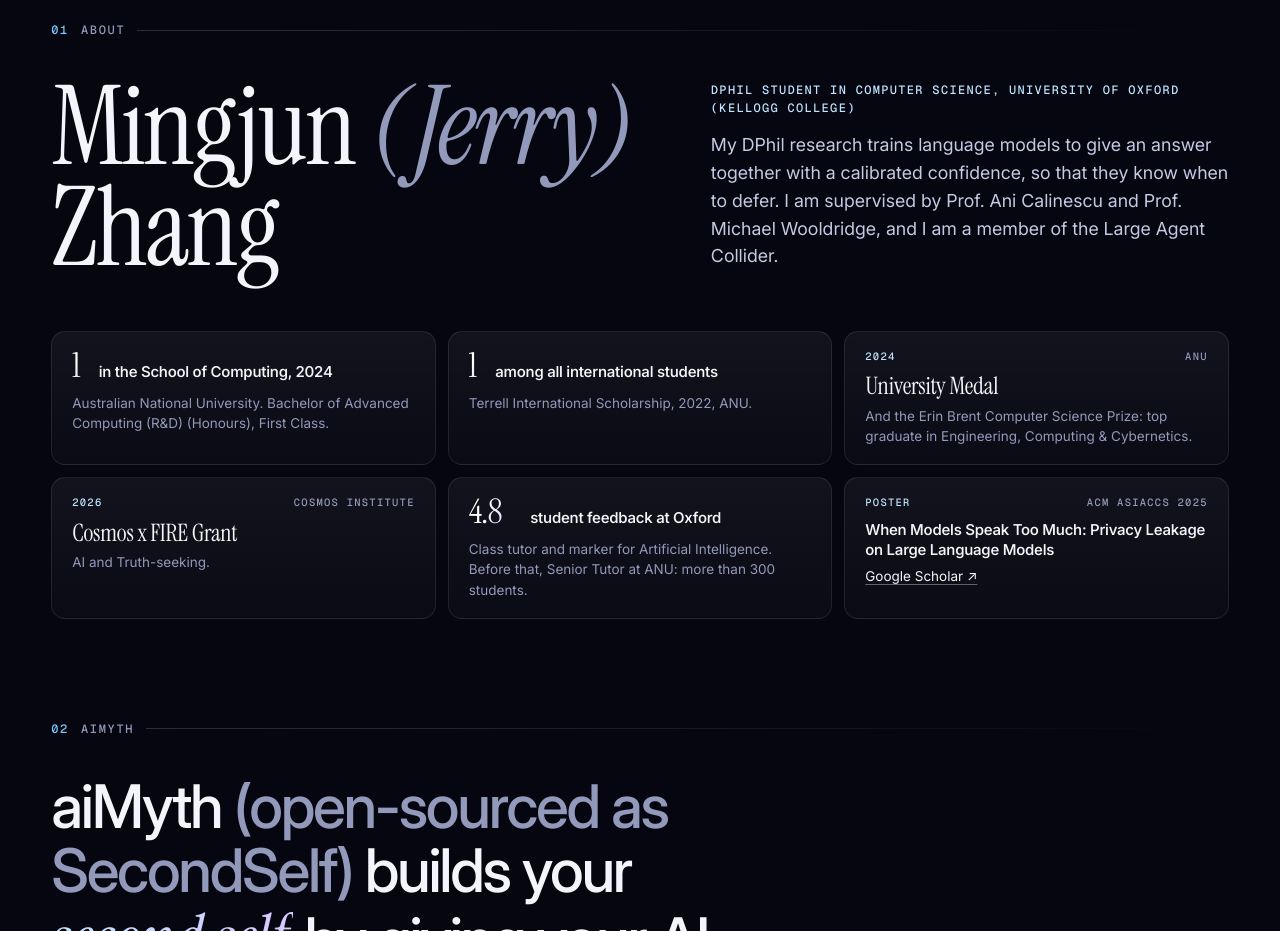
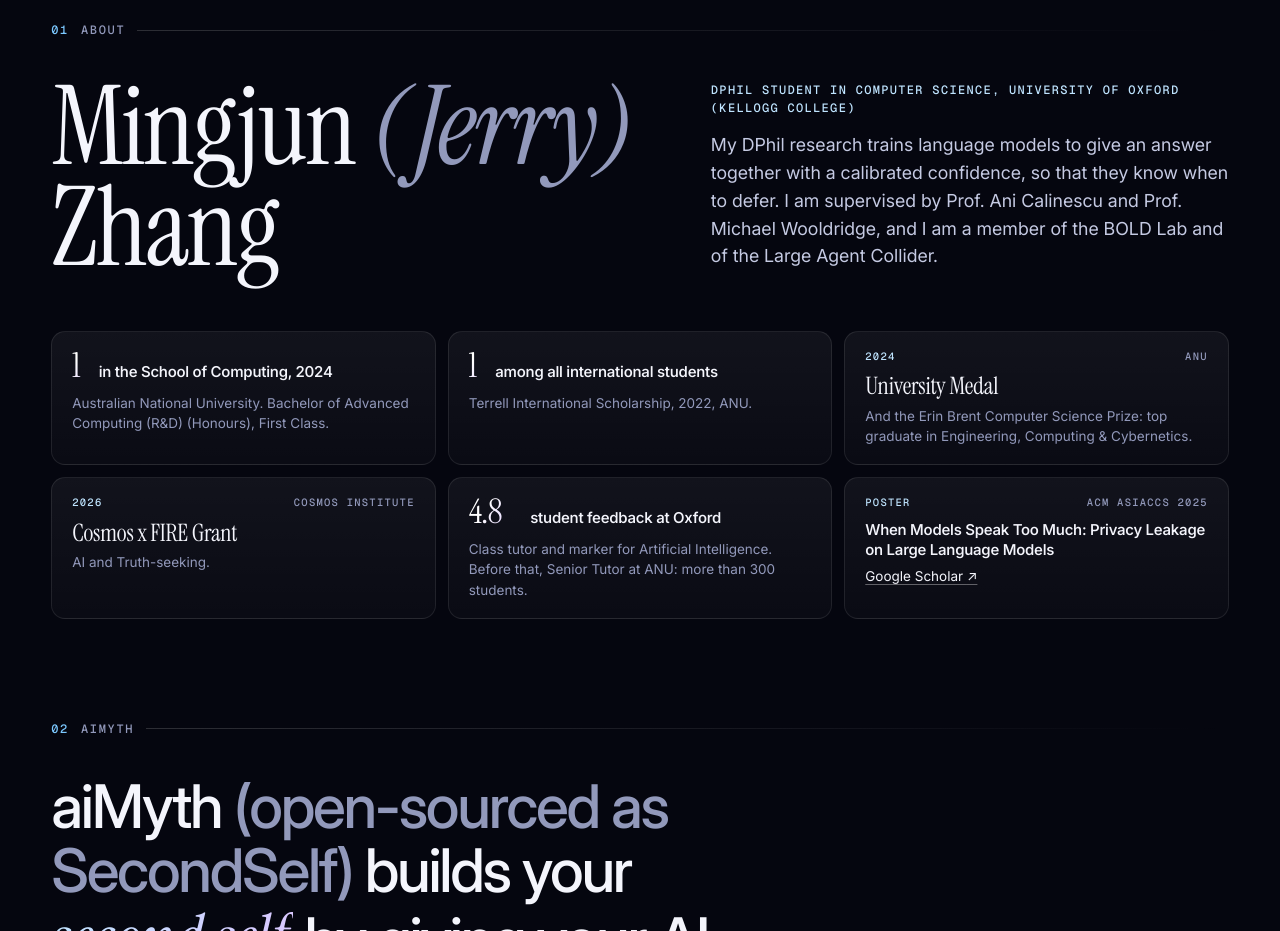
Before and after one commit to HurricaHjz/HurricaHjz.github.io, a plain HTML site: page index.html in a window 1280 px wide. Shown: the part 880-1811 px from the top of the page. Drawn offline with Linux system fonts and the light colour scheme; animation ran at ten frames a second.

Commit message:
Add the BOLD Lab to the about paragraph

```diff
--- a/index.html
+++ b/index.html
@@ -126,7 +126,7 @@
         <h2 class="name" id="about-h" data-reveal>Mingjun <span class="soft">(Jerry)</span> Zhang</h2>
         <div class="about-bio" data-reveal>
           <p class="role">DPhil student in Computer Science, University of Oxford (Kellogg College)</p>
-          <p>My DPhil research trains language models to give an answer together with a calibrated confidence, so that they know when to defer. I am supervised by Prof. Ani Calinescu and Prof. Michael Wooldridge, and I am a member of the Large Agent Collider.</p>
+          <p>My DPhil research trains language models to give an answer together with a calibrated confidence, so that they know when to defer. I am supervised by Prof. Ani Calinescu and Prof. Michael Wooldridge, and I am a member of the BOLD Lab and of the Large Agent Collider.</p>
         </div>
       </div>
 
```
